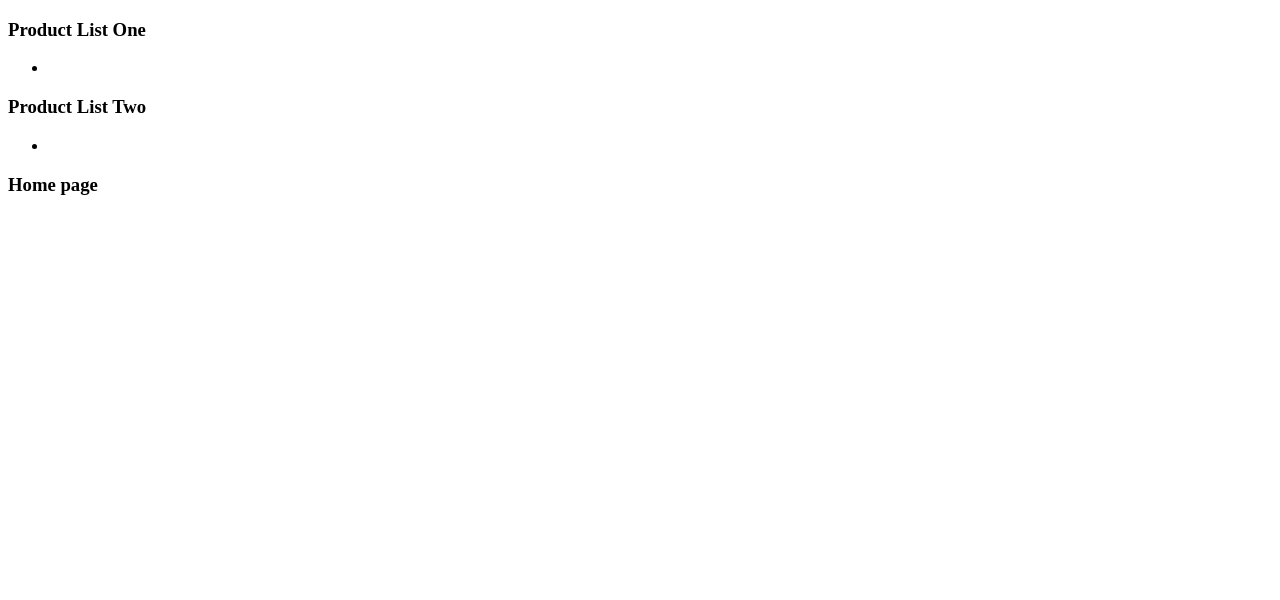
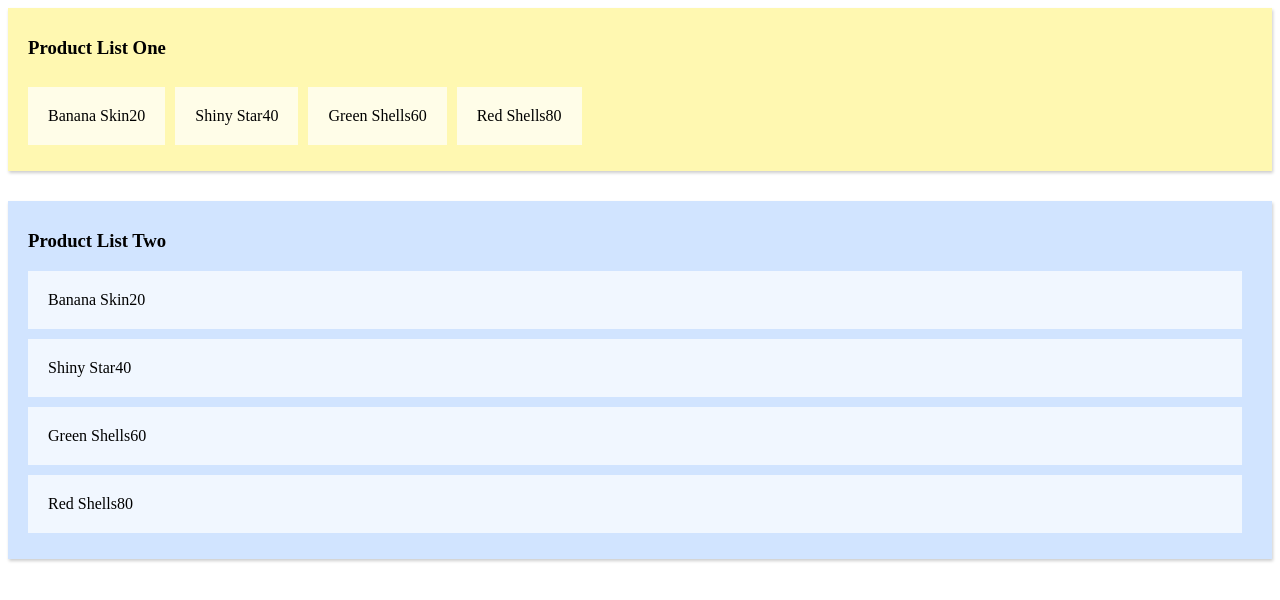
Before and after one commit to johntmunger/vuex-product-list, a Vue app: page /#/ in a window 1280 px wide. Shown: the top 600 px of the page. Built offline with nearby package versions, Linux system fonts and the light colour scheme.

Commit message:
chore: Add some styling to the two scoped components

```diff
--- a/src/App.vue
+++ b/src/App.vue
@@ -1,8 +1,8 @@
 <template>
   <div id="app">
-    <ProductListOne />
-    <ProductListTwo />
-    <router-view/>
+    <ProductListOne v-bind:products="products" />
+    <ProductListTwo v-bind:products="products" />
+    <!-- <router-view/> -->
   </div>
 </template>
 
--- a/src/components/productListOne.vue
+++ b/src/components/productListOne.vue
@@ -2,17 +2,45 @@
   <div id="product-list-one">
     <h3>Product List One</h3>
     <ul>
-      <li></li>
+      <li v-for="product in products" :key="product.name">
+        <span class="name">{{product.name}}</span>
+        <span class="name">{{product.price}}</span>
+      </li>
     </ul>
   </div>
 </template>
 
 <script>
 export default {
+  props: ['products'],
+  data() {
+    return {
+
+    }
+  },
   name: 'ProductListOne'
 }
 </script>
 
 <style scoped>
-
+#product-list-one{
+    background: #FFF8B1;
+    box-shadow: 1px 2px 3px rgba(0,0,0,0.2);
+    margin-bottom: 30px;
+    padding: 10px 20px;
+}
+#product-list-one ul{
+    padding: 0;
+}
+#product-list-one li{
+    display: inline-block;
+    margin-right: 10px;
+    margin-top: 10px;
+    padding: 20px;
+    background: rgba(255,255,255,0.7);
+}
+.price{
+    font-weight: bold;
+    color: #E8800C;
+}
 </style>
--- a/src/components/productListTwo.vue
+++ b/src/components/productListTwo.vue
@@ -2,17 +2,46 @@
   <div id="product-list-two">
     <h3>Product List Two</h3>
     <ul>
-      <li></li>
+      <li v-for="product in products" :key="product.name">
+        <span class="name">{{product.name}}</span>
+        <span class="name">{{product.price}}</span>
+      </li>
     </ul>
   </div>
 </template>
 
 <script>
 export default {
+  props: ['products'],
+  data() {
+    return {
+
+    }
+  },
   name: 'ProductListTwo'
 }
 </script>
 
 <style scoped>
-
+#product-list-two{
+    background: #D1E4FF;
+    box-shadow: 1px 2px 3px rgba(0,0,0,0.2);
+    margin-bottom: 30px;
+    padding: 10px 20px;
+}
+#product-list-two ul{
+    padding: 0;
+    list-style-type: none;
+}
+#product-list-two li{
+    margin-right: 10px;
+    margin-top: 10px;
+    padding: 20px;
+    background: rgba(255,255,255,0.7);
+}
+.price{
+    font-weight: bold;
+    color: #860CE8;
+    display: block;
+}
 </style>
--- a/src/store/index.js
+++ b/src/store/index.js
@@ -1,5 +1,5 @@
-import Vue from 'vue'
-import Vuex from 'vuex'
+import Vue from 'vue';
+import Vuex from 'vuex';
 
 Vue.use(Vuex)
 
@@ -12,4 +12,4 @@
   },
   modules: {
   }
-})
+});
```
